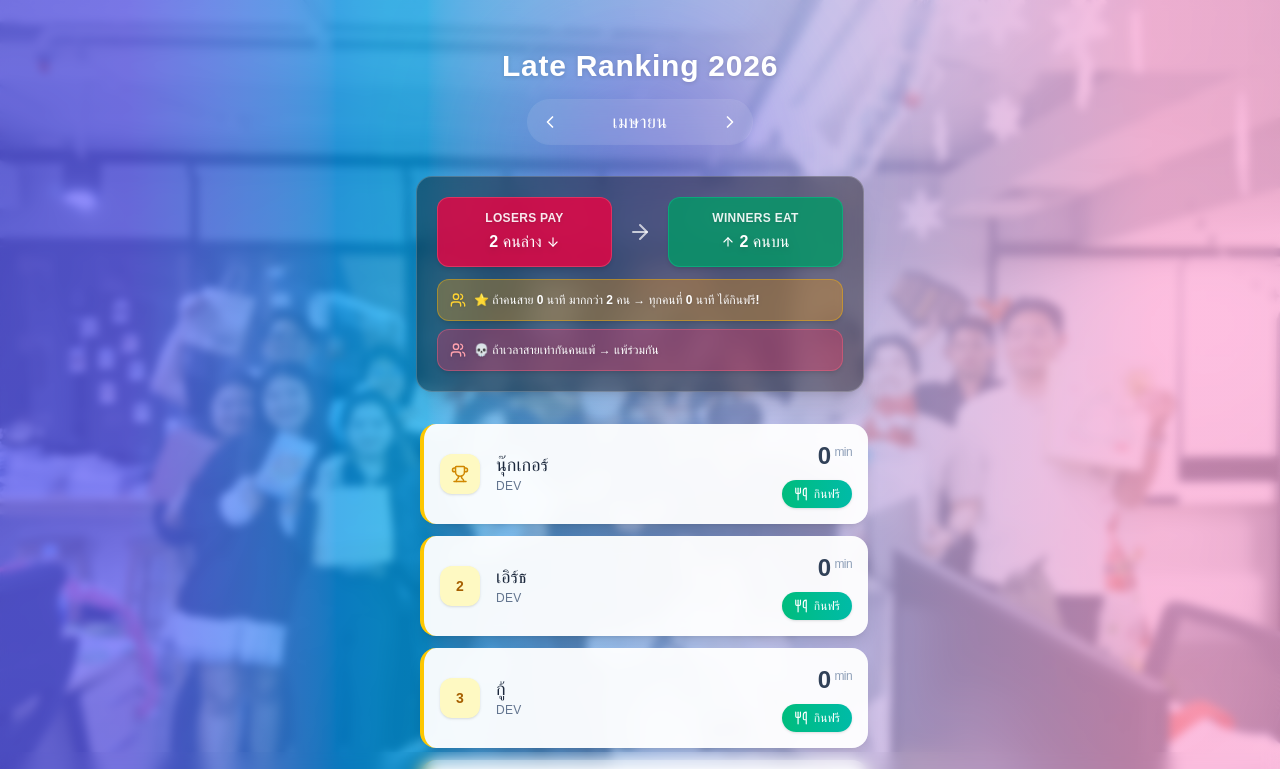
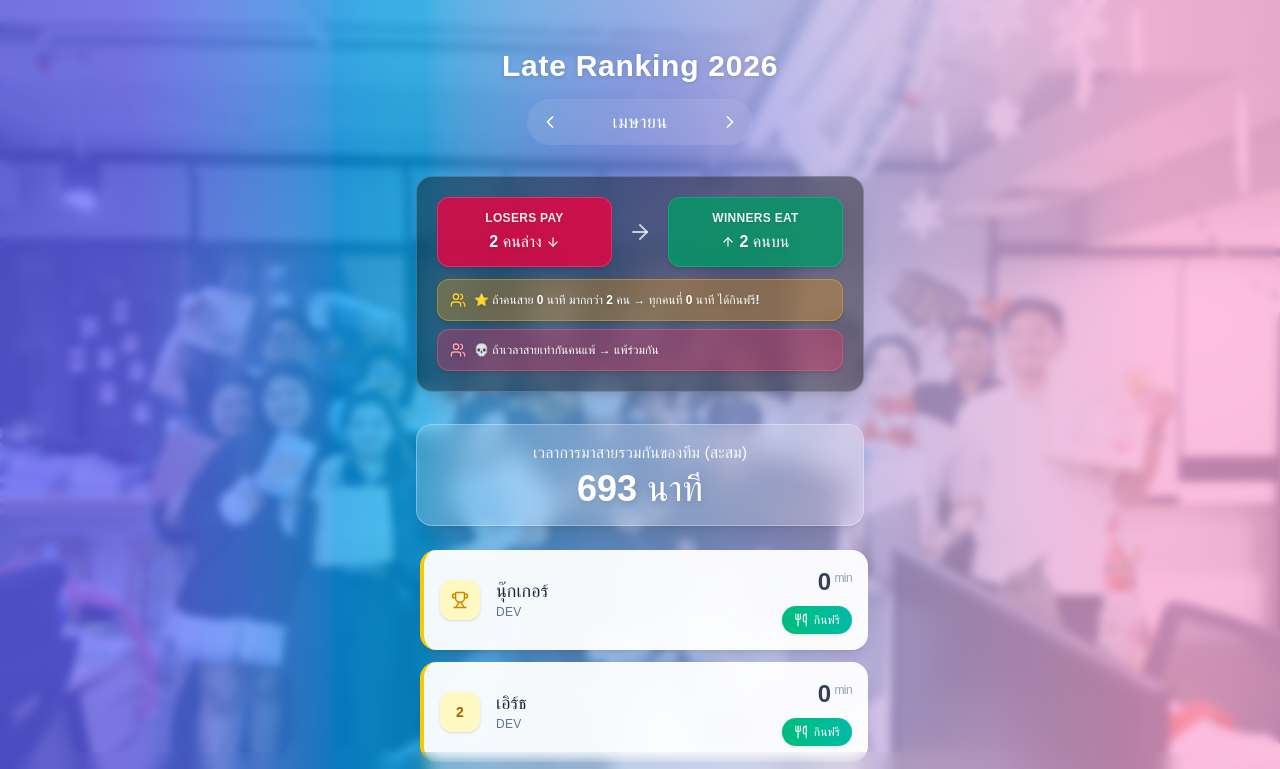
Before and after one commit to cn-cms-team/late-work, a React (Vite) app: page / in a window 1280 px wide. Shown: the top 769 px of the page. Built offline with nearby package versions, Linux system fonts and the light colour scheme; a web font is replaced by a local one.

Commit message:
feat: add funtion  summary team late

```diff
--- a/src/App.tsx
+++ b/src/App.tsx
@@ -6,7 +6,7 @@ import teamPhoto from './assets/team-photo.jpg';
 import { getLastUpdated } from './data/employees';
 
 const App = () => {
-  const { employees, loading, currentMonth, canGoPrev, canGoNext, goToPrevMonth, goToNextMonth } =
+  const { employees, loading, currentMonth, canGoPrev, canGoNext, goToPrevMonth, goToNextMonth, cumulativeTeamLateMinutes } =
     useEmployeeRanking();
 
   return (
@@ -40,6 +40,13 @@ const App = () => {
 
         <RuleCard />
 
+        <div className="mb-6 bg-white/20 backdrop-blur-md rounded-2xl p-4 shadow-lg border border-white/30 text-center">
+          <h2 className="text-white/90 font-medium mb-1">เวลาการมาสายรวมกันของทีม (สะสม)</h2>
+          <p className="text-4xl font-bold text-white drop-shadow-md">
+            {loading ? '...' : `${cumulativeTeamLateMinutes} นาที`}
+          </p>
+        </div>
+
         <EmployeeList employees={employees} loading={loading} />
 
         {/* Footer */}
--- a/src/hooks/useEmployeeRanking.ts
+++ b/src/hooks/useEmployeeRanking.ts
@@ -1,4 +1,4 @@
-import { useState, useEffect, useCallback } from 'react';
+import { useState, useEffect, useCallback, useMemo } from 'react';
 import type { Employee } from '../types/employee';
 import { getLatestMonth, MOCK_EMPLOYEES, MONTHS } from '../data/employees';
 
@@ -39,6 +39,12 @@ export const useEmployeeRanking = () => {
     }
   }, [canGoNext]);
 
+  const cumulativeTeamLateMinutes = useMemo(() => {
+    return MOCK_EMPLOYEES
+      .filter((item) => item.month <= currentMonth)
+      .reduce((total, item) => total + item.lateMinutes, 0);
+  }, [currentMonth]);
+
   return {
     employees,
     loading,
@@ -47,5 +53,6 @@ export const useEmployeeRanking = () => {
     canGoNext,
     goToPrevMonth,
     goToNextMonth,
+    cumulativeTeamLateMinutes,
   };
 };
```
